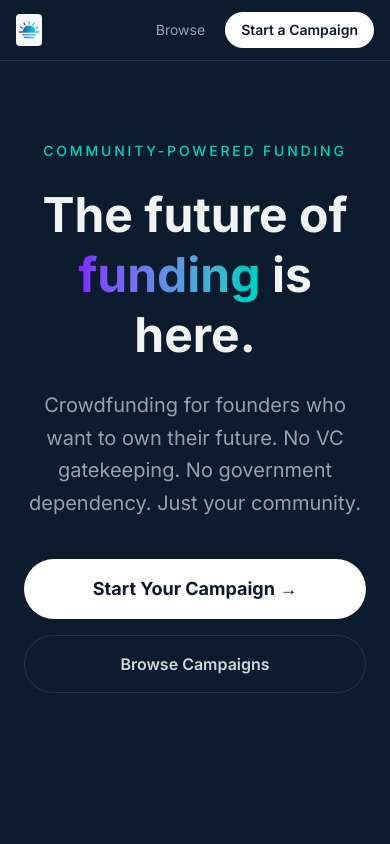
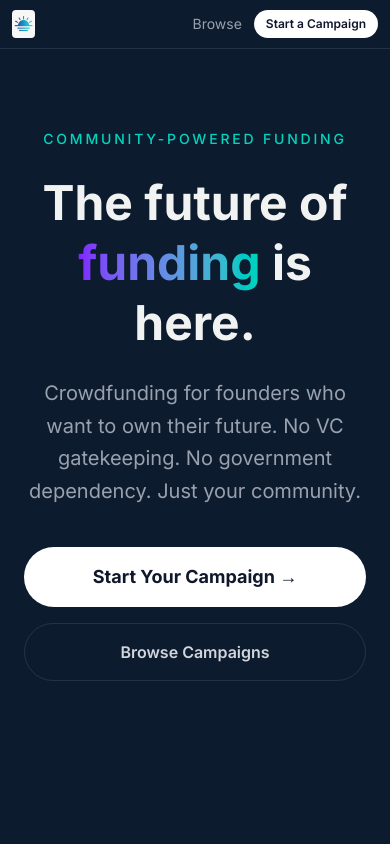
Before and after one commit to aolagunju-cre/aurrin-crowdfunding, a Next.js app: page / in a window 390 px wide. Shown: the top 844 px of the page. Built offline with nearby package versions, Linux system fonts and the light colour scheme.

Commit message:
fix: tighten mobile nav — smaller logo, tighter spacing, smaller CTA on mobile

```diff
--- a/src/app/layout.tsx
+++ b/src/app/layout.tsx
@@ -10,22 +10,22 @@ export const metadata: Metadata = {
 
 function Nav() {
   return (
-    <nav className="border-b border-white/10 px-4 py-3">
+    <nav className="border-b border-white/10 px-3 py-2.5">
       <div className="max-w-xl mx-auto flex items-center justify-between">
-        <Link href="/" className="flex items-center gap-2.5">
-          <img src="/logo.jpg" alt="Aurrin" className="h-8 w-auto rounded" />
+        <Link href="/" className="flex items-center gap-2">
+          <img src="/logo.jpg" alt="Aurrin" className="h-7 w-auto rounded" />
           <span className="font-bold text-xs tracking-widest hidden sm:block">CROWDFUNDING</span>
         </Link>
-        <div className="flex items-center gap-3">
+        <div className="flex items-center gap-2 sm:gap-3">
           <Link
             href="/campaigns"
-            className="text-gray-400 hover:text-white transition-colors text-sm px-2 py-1"
+            className="text-gray-400 hover:text-white transition-colors text-sm px-1 py-1"
           >
             Browse
           </Link>
           <Link
             href="/create"
-            className="px-4 py-2 rounded-full bg-white text-slate-900 text-sm font-semibold hover:bg-teal-400 transition-colors whitespace-nowrap"
+            className="px-3 sm:px-4 py-1.5 sm:py-2 rounded-full bg-white text-slate-900 text-xs sm:text-sm font-semibold hover:bg-teal-400 transition-colors whitespace-nowrap"
           >
             Start a Campaign
           </Link>
```
